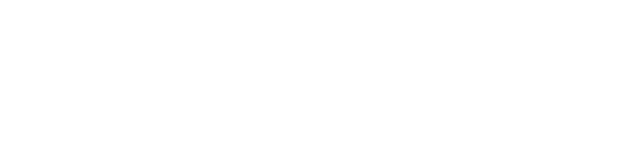
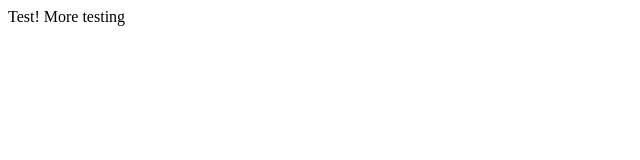
Before and after one commit to johndaskovsky/gitinhere, a plain HTML site: page index.html in a window 1280 px wide. Shown: the whole page, without its empty margins (0-640 px from the left). Drawn offline with Linux system fonts and the light colour scheme.

Commit message:
More changes

```diff
--- a/index.html
+++ b/index.html
@@ -4,6 +4,6 @@
   <title></title>
 </head>
 <body>
-
+Test! More testing
 </body>
 </html>
```
